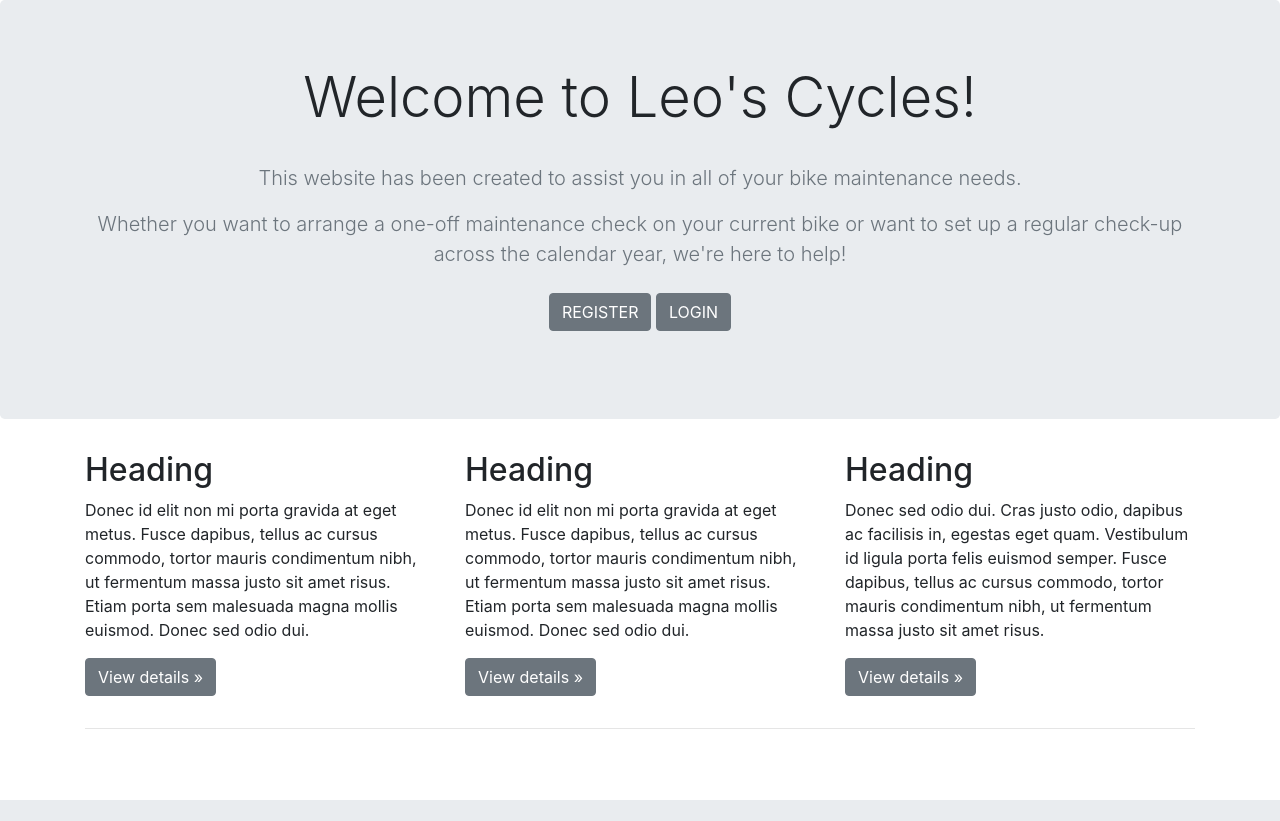
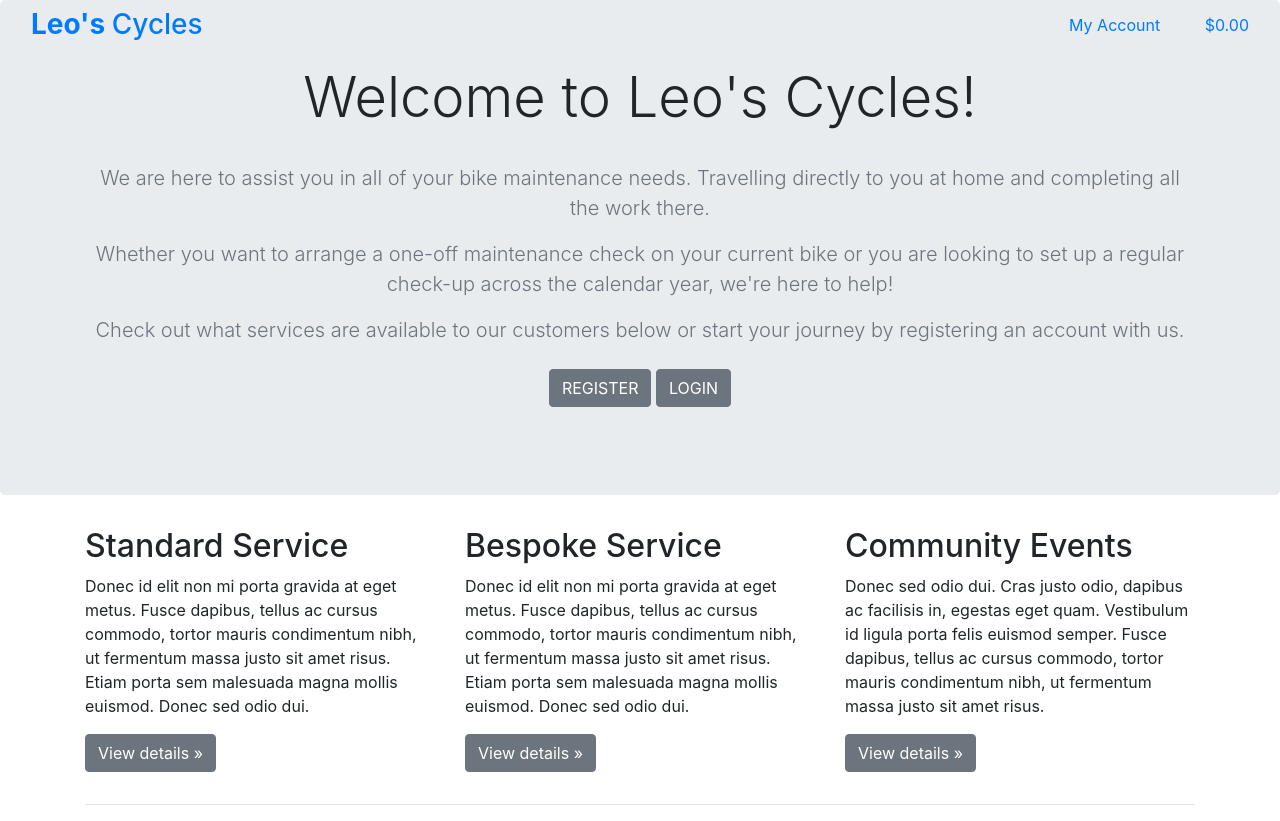
Before and after one commit to Liz94688/leos-cycles_v1, a Django app: page / in a window 1280 px wide. Before the commit the page ends 800 px from the top, so only its background shows below. Run offline with Django 3.2, Linux system fonts and the light colour scheme; some libraries are stand-ins or nearby versions.

Commit message:
Added main page header

```diff
--- a/home/templates/home/index.html
+++ b/home/templates/home/index.html
@@ -15,11 +15,12 @@
     <div class="container">
       <h1 class="display-4">Welcome to Leo's Cycles!</h1>
       <br>
-      <p class="lead text-muted">This website has been created to assist you in all of your bike maintenance needs.</p>
-      <p class="lead text-muted">Whether you want to arrange a one-off maintenance check on your current bike or want to set up a regular check-up across the calendar year, we're here to help!</p>
+      <p class="lead text-muted">We are here to assist you in all of your bike maintenance needs. Travelling directly to you at home and completing all the work there.</p>
+      <p class="lead text-muted">Whether you want to arrange a one-off maintenance check on your current bike or you are looking to set up a regular check-up across the calendar year, we're here to help!</p>
+      <p class="lead text-muted">Check out what services are available to our customers below or start your journey by registering an account with us.</p>
       <p>
-        <a href="" class="btn btn-secondary rounded text-uppercase my-2">Register</a>
-        <a href="" class="btn btn-secondary rounded text-uppercase my-2">Login</a>
+        <a href="#" class="btn btn-secondary rounded text-uppercase my-2">Register</a>
+        <a href="#" class="btn btn-secondary rounded text-uppercase my-2">Login</a>
       </p>
     </div>
   </div>
@@ -27,19 +28,19 @@
   <div class="container">
     <div class="row">
       <div class="col-md-4">
-        <h2>Heading</h2>
+        <h2>Standard Service</h2>
         <p>Donec id elit non mi porta gravida at eget metus. Fusce dapibus, tellus ac cursus commodo, tortor mauris condimentum nibh, ut fermentum massa justo sit amet risus. Etiam porta sem malesuada magna mollis euismod. Donec sed odio dui. </p>
-        <p><a class="btn btn-secondary" href="#" role="button">View details »</a></p>
+        <p><a href="#" class="btn btn-secondary" role="button">View details »</a></p>
       </div>
       <div class="col-md-4">
-        <h2>Heading</h2>
+        <h2>Bespoke Service</h2>
         <p>Donec id elit non mi porta gravida at eget metus. Fusce dapibus, tellus ac cursus commodo, tortor mauris condimentum nibh, ut fermentum massa justo sit amet risus. Etiam porta sem malesuada magna mollis euismod. Donec sed odio dui. </p>
-        <p><a class="btn btn-secondary" href="#" role="button">View details »</a></p>
+        <p><a href="#" class="btn btn-secondary" role="button">View details »</a></p>
       </div>
       <div class="col-md-4">
-        <h2>Heading</h2>
+        <h2>Community Events</h2>
         <p>Donec sed odio dui. Cras justo odio, dapibus ac facilisis in, egestas eget quam. Vestibulum id ligula porta felis euismod semper. Fusce dapibus, tellus ac cursus commodo, tortor mauris condimentum nibh, ut fermentum massa justo sit amet risus.</p>
-        <p><a class="btn btn-secondary" href="#" role="button">View details »</a></p>
+        <p><a href="#" class="btn btn-secondary" role="button">View details »</a></p>
       </div>
     </div>
     <hr>
--- a/templates/base.html
+++ b/templates/base.html
@@ -32,7 +32,54 @@
     <title>Leo's Cycles {% block extra_title %}{% endblock %}</title>
   </head>
   <body>
-    <header class="container-fluid fixed-top"></header>
+    <header class="container-fluid fixed-top">
+        <div class="row">
+            <div class="col-sm my-auto py-1 py-lg-0 text-center text-lg-left">
+                <a href="{% url 'home' %}" class="nav-link main-logo-link">
+                    <h3 class="logo-font my-0"><strong>Leo's </strong>Cycles</h3>
+                </a>
+            </div>
+            <div class="col-sm my-auto py-1 py-lg-0">
+                <ul class="list-inline list-unstyled text-center text-lg-right my-0">
+                    <li class="list-inline-item dropdown">
+                        <a class="text-black nav-link" href="#" id="user-options" data-toggle="dropdown" aria-haspopup="true" aria-expanded="false">
+                            <div class="text-center">
+                                <div><i class="fal fa-user fa-lg"></i></div>
+                                <p class="my-0">My Account</p>
+                            </div>
+                        </a>
+                        <div class="dropdown-menu border-0" aria-labelledby="user-options">
+                            {% if request.user.is_authenticated %}
+                                {% if request.user.is_superuser %}
+                                    <a href="" class="dropdown-item">Service Management</a>
+                                {% endif %}
+                                <a href="" class="dropdown-item">My Profile</a>
+                                <a href="{% url 'account_logout' %}" class="dropdown-item">Logout</a>
+                            {% else %}
+                                <a href="{% url 'account_signup' %}" class="dropdown-item">Register</a>
+                                <a href="{% url 'account_login' %}" class="dropdown-item">Login</a>
+                            {% endif %}
+                        </div>
+                    </li>
+                    <li class="list-inline-item">
+                        <a class="{% if grand_total %}text-info font-weight-bold{% else %}text-black{% endif %} nav-link" href="">
+                            <div class="text-center">
+                                <div><i class="fas fa-shopping-bag fa-lg"></i></div>
+                                <p class="my-0">
+                                    {% if grand_total %}
+                                        ${{ grand_total|floatformat:2 }}
+                                    {% else %}
+                                        $0.00
+                                    {% endif %}
+                                </p>
+                            </div>
+                        </a>
+                    </li>
+                </ul>
+            </div>
+        </div>
+    </header>
+
 
     {% if messages %}
         <div class="message-container"></div>
```
